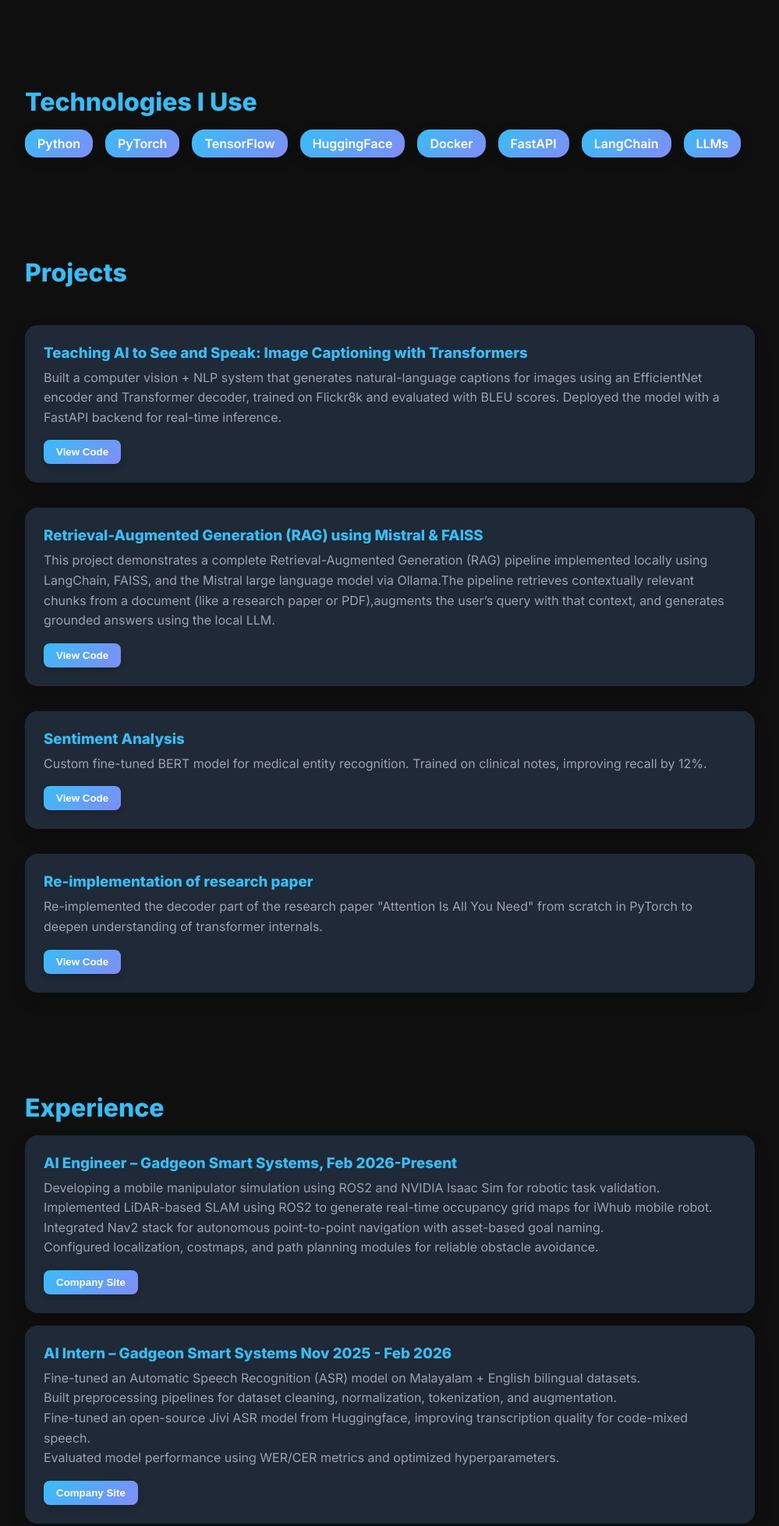
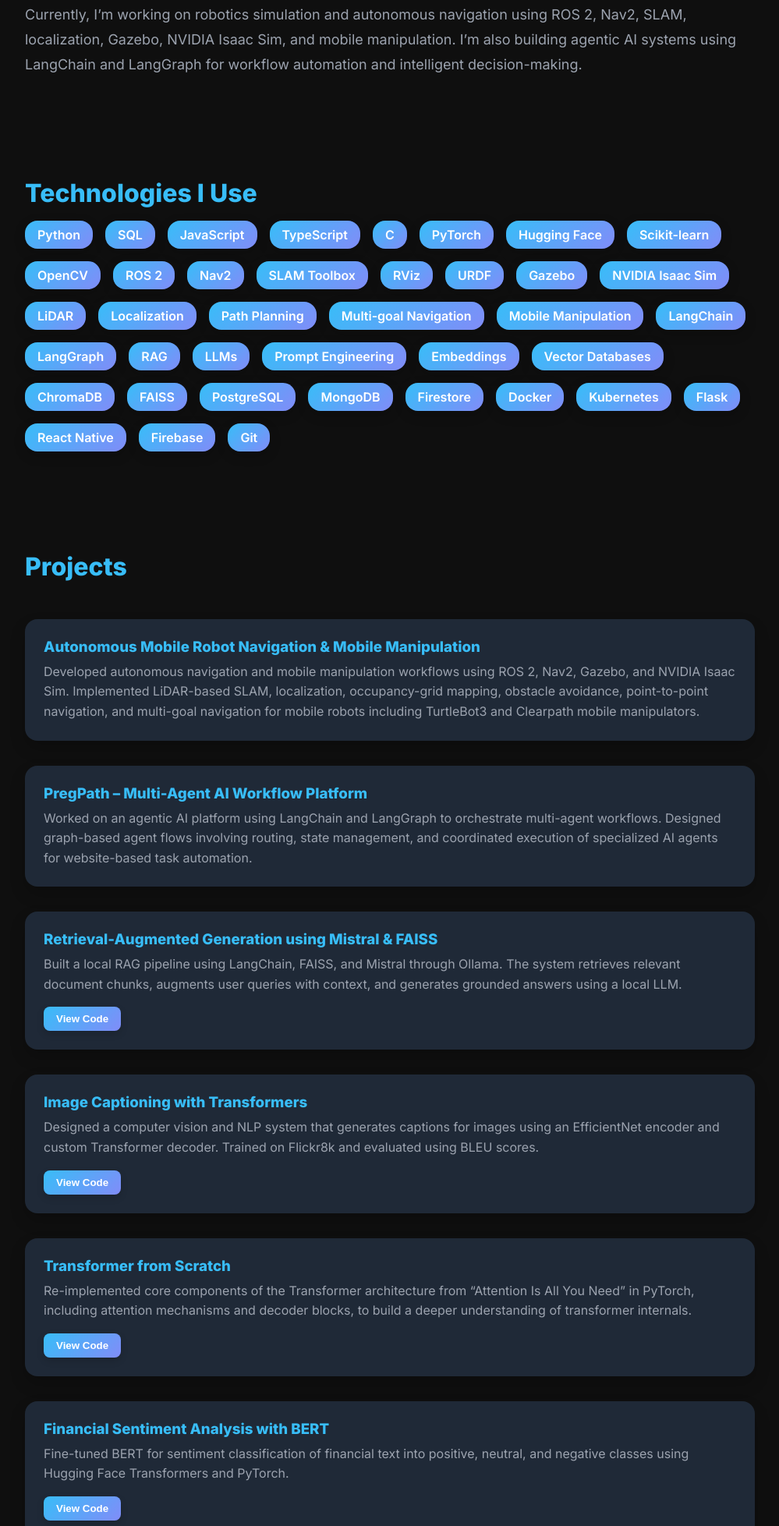
Before and after one commit to pranavpc200/pranavpc200.github.io, a plain HTML site: page index.html in a window 1280 px wide. Shown: the part 707-2664 px from the top of the page at 78% size, without its empty margins (140-1139 px from the left). Drawn offline with nearby package versions, Linux system fonts and the light colour scheme.

Commit message:
Update portfolio details and project descriptions

````diff
--- a/index.html
+++ b/index.html
@@ -1,9 +1,10 @@
+```html
 <!DOCTYPE html>
 <html lang="en">
 <head>
   <meta charset="UTF-8" />
   <meta name="viewport" content="width=device-width, initial-scale=1.0" />
-  <title>Portfolio</title>
+  <title>Pranav P Chandran | AI Engineer Portfolio</title>
   <link href="https://fonts.googleapis.com/css2?family=Inter:wght@400;600;800&display=swap" rel="stylesheet">
   <script src="https://cdn.jsdelivr.net/npm/typed.js@2.0.12"></script>
   <link rel="stylesheet" href="style.css">
@@ -21,14 +22,14 @@
   <section class="about">
     <h2>About Me</h2>
     <p>
-      I'm an AI/ML engineer with a passion for building impactful systems. Whether it's fine-tuning large models or deploying research-backed applications, I focus on combining practical execution with deep technical knowledge.
+      I'm an AI Engineer working across Machine Learning, Agentic AI, and Robotics. My experience includes multi-agent AI workflows, Retrieval-Augmented Generation, ASR fine-tuning, autonomous robot navigation, SLAM, localization, mobile manipulation, and robot simulation using ROS 2, NVIDIA Isaac Sim, Gazebo, LangChain, and LangGraph.
     </p>
   </section>
 
   <section class="now">
     <h2>Now</h2>
     <p>
-      Right now, I’m exploring Speech to Text and Text to speech using Transformers.
+      Currently, I’m working on robotics simulation and autonomous navigation using ROS 2, Nav2, SLAM, localization, Gazebo, NVIDIA Isaac Sim, and mobile manipulation. I’m also building agentic AI systems using LangChain and LangGraph for workflow automation and intelligent decision-making.
     </p>
   </section>
 
@@ -36,94 +37,169 @@
     <h2>Technologies I Use</h2>
     <ul>
       <li>Python</li>
+      <li>SQL</li>
+      <li>JavaScript</li>
+      <li>TypeScript</li>
+      <li>C</li>
       <li>PyTorch</li>
-      <li>TensorFlow</li>
-      <li>HuggingFace</li>
+      <li>Hugging Face</li>
+      <li>Scikit-learn</li>
+      <li>OpenCV</li>
+      <li>ROS 2</li>
+      <li>Nav2</li>
+      <li>SLAM Toolbox</li>
+      <li>RViz</li>
+      <li>URDF</li>
+      <li>Gazebo</li>
+      <li>NVIDIA Isaac Sim</li>
+      <li>LiDAR</li>
+      <li>Localization</li>
+      <li>Path Planning</li>
+      <li>Multi-goal Navigation</li>
+      <li>Mobile Manipulation</li>
+      <li>LangChain</li>
+      <li>LangGraph</li>
+      <li>RAG</li>
+      <li>LLMs</li>
+      <li>Prompt Engineering</li>
+      <li>Embeddings</li>
+      <li>Vector Databases</li>
+      <li>ChromaDB</li>
+      <li>FAISS</li>
+      <li>PostgreSQL</li>
+      <li>MongoDB</li>
+      <li>Firestore</li>
       <li>Docker</li>
-      <li>FastAPI</li>
-      <li>LangChain</li>
-      <li>LLMs</li>
+      <li>Kubernetes</li>
+      <li>Flask</li>
+      <li>React Native</li>
+      <li>Firebase</li>
+      <li>Git</li>
     </ul>
   </section>
 
   <section class="projects">
     <h2>Projects</h2>
+
     <div class="project">
-      <h3>Teaching AI to See and Speak: Image Captioning with Transformers</h3>
-      <p>Built a computer vision + NLP system that generates natural-language captions for images using an EfficientNet encoder and Transformer decoder, trained on Flickr8k and evaluated with BLEU scores. Deployed the model with a FastAPI backend for real-time inference.</p>
+      <h3>Autonomous Mobile Robot Navigation & Mobile Manipulation</h3>
+      <p>
+        Developed autonomous navigation and mobile manipulation workflows using ROS 2, Nav2, Gazebo, and NVIDIA Isaac Sim. Implemented LiDAR-based SLAM, localization, occupancy-grid mapping, obstacle avoidance, point-to-point navigation, and multi-goal navigation for mobile robots including TurtleBot3 and Clearpath mobile manipulators.
+      </p>
+    </div>
+
+    <div class="project">
+      <h3>PregPath – Multi-Agent AI Workflow Platform</h3>
+      <p>
+        Worked on an agentic AI platform using LangChain and LangGraph to orchestrate multi-agent workflows. Designed graph-based agent flows involving routing, state management, and coordinated execution of specialized AI agents for website-based task automation.
+      </p>
+    </div>
+
+    <div class="project">
+      <h3>Retrieval-Augmented Generation using Mistral & FAISS</h3>
+      <p>
+        Built a local RAG pipeline using LangChain, FAISS, and Mistral through Ollama. The system retrieves relevant document chunks, augments user queries with context, and generates grounded answers using a local LLM.
+      </p>
       <div class="project-buttons">
+        <a href="https://github.com/pranavpc200/rag_for_documents" target="_blank"><button>View Code</button></a>
+      </div>
+    </div>
 
+    <div class="project">
+      <h3>Image Captioning with Transformers</h3>
+      <p>
+        Designed a computer vision and NLP system that generates captions for images using an EfficientNet encoder and custom Transformer decoder. Trained on Flickr8k and evaluated using BLEU scores.
+      </p>
+      <div class="project-buttons">
         <a href="https://github.com/pranavpc200/image_caption" target="_blank"><button>View Code</button></a>
       </div>
     </div>
+
     <div class="project">
-      <h3>Retrieval-Augmented Generation (RAG) using Mistral & FAISS</h3>
-      <p>This project demonstrates a complete Retrieval-Augmented Generation (RAG) pipeline implemented locally using LangChain, FAISS, and the Mistral large language model via Ollama.The pipeline retrieves contextually relevant chunks from a document (like a research paper or PDF),augments the user’s query with that context, and generates grounded answers using the local LLM.</p>
+      <h3>Transformer from Scratch</h3>
+      <p>
+        Re-implemented core components of the Transformer architecture from “Attention Is All You Need” in PyTorch, including attention mechanisms and decoder blocks, to build a deeper understanding of transformer internals.
+      </p>
       <div class="project-buttons">
-
-  <a href="https://github.com/pranavpc200/rag_for_documents" target="_blank"><button>View Code</button></a>
+        <a href="https://github.com/pranavpc200/decoder_transformer" target="_blank"><button>View Code</button></a>
       </div>
     </div>
+
     <div class="project">
-      <h3>Sentiment Analysis</h3>
-      <p>Custom fine-tuned BERT model for medical entity recognition. Trained on clinical notes, improving recall by 12%.</p>
+      <h3>Financial Sentiment Analysis with BERT</h3>
+      <p>
+        Fine-tuned BERT for sentiment classification of financial text into positive, neutral, and negative classes using Hugging Face Transformers and PyTorch.
+      </p>
       <div class="project-buttons">
         <a href="https://github.com/pranavpc200/sentiment-analysis" target="_blank"><button>View Code</button></a>
-      </div>
-    </div>
-    <div class="project">
-      <h3>Re-implementation of research paper</h3>
-      <p>Re-implemented the decoder part of the research paper "Attention Is All You Need" from scratch in PyTorch to deepen understanding of transformer internals.</p>
-      <div class="project-buttons">
-  <a href="https://github.com/pranavpc200/decoder_transformer" target="_blank"><button>View Code</button></a>
       </div>
     </div>
   </section>
 
   <section class="internships">
     <h2>Experience</h2>
+
     <div class="project">
-        <h3>AI Engineer – Gadgeon Smart Systems, Feb 2026-Present</h3>
-        <p>Developing a mobile manipulator simulation using ROS2 and NVIDIA Isaac Sim for robotic task validation.</p>
-        <p>Implemented LiDAR-based SLAM using ROS2 to generate real-time occupancy grid maps for iWhub mobile robot.</p>
-        <p>Integrated Nav2 stack for autonomous point-to-point navigation with asset-based goal naming.</p>
-        <p>Configured localization, costmaps, and path planning modules for reliable obstacle avoidance.</p>
+      <h3>AI Engineer – Gadgeon Smart Systems, Nov 2025 – Present</h3>
+      <p>Joined as an AI Intern for 3 months and continued as an AI Engineer, contributing to ASR fine-tuning, agentic AI workflows, and robotics simulation.</p>
+      <p>Worked on PregPath, an agentic AI platform using LangChain and LangGraph to orchestrate multi-agent workflows.</p>
+      <p>Designed graph-based agent flows involving routing, state management, and coordinated execution of specialized AI agents.</p>
+      <p>Built GenAI-powered workflows using LLMs, prompt engineering, embeddings, and retrieval techniques to support business use cases.</p>
+      <p>Fine-tuned an Automatic Speech Recognition model on Malayalam-English bilingual and code-mixed speech datasets.</p>
+      <p>Built preprocessing pipelines for audio cleaning, text normalization, tokenization, and data augmentation.</p>
+      <p>Evaluated ASR model performance using WER/CER metrics and optimized hyperparameters.</p>
+      <p>Developed mobile manipulator simulations using ROS 2 and NVIDIA Isaac Sim for robotic task validation.</p>
+      <p>Implemented LiDAR-based SLAM using ROS 2 and SLAM Toolbox to generate real-time occupancy grid maps.</p>
+      <p>Integrated Nav2 for autonomous navigation, obstacle avoidance, point-to-point navigation, and multi-goal navigation.</p>
+      <p>Tuned localization, costmaps, planners, controllers, and recovery behavior parameters for reliable navigation.</p>
+      <p>Simulated robots including TurtleBot3 and Clearpath mobile manipulators in Gazebo and Isaac Sim.</p>
       <div class="project-buttons">
         <a href="https://www.gadgeon.com/" target="_blank"><button>Company Site</button></a>
       </div>
     </div>
 
-      <h2></h2>
     <div class="project">
-        <h3>AI Intern – Gadgeon Smart Systems Nov 2025 - Feb 2026</h3>
-        <p>Fine-tuned an Automatic Speech Recognition (ASR) model on Malayalam + English bilingual datasets.</p>
-        <p>Built preprocessing pipelines for dataset cleaning, normalization, tokenization, and augmentation.</p>
-        <p>Fine-tuned an open-source Jivi ASR model from Huggingface, improving transcription quality for code-mixed speech.</p>
-        <p>Evaluated model performance using WER/CER metrics and optimized hyperparameters.</p>
+      <h3>AI Engineer, Self-Employed – Rayna Tours, Jul 2025 – Oct 2025</h3>
+      <p>Developed a multi-agent AI analytics platform using LLMs, LangChain, and LangGraph to automate business workflows and decision support.</p>
+      <p>Built agent-based systems for data analysis, trend identification, and actionable business recommendations across travel packages and service offerings.</p>
+      <p>Implemented AI-driven insights for pricing optimization, inventory planning, demand analysis, and operational efficiency improvements.</p>
       <div class="project-buttons">
-
-          <a href="https://www.gadgeon.com/" target="_blank"><button>Company Site</button></a>
+        <a href="https://www.raynatours.com/" target="_blank"><button>Client Website</button></a>
       </div>
     </div>
 
-      <h2></h2>
     <div class="project">
-        <h3>Data Scientist – Chisquare Labs, Feb - April 2025</h3>
-        <p>Developed a Retrieval-Augmented Generation (RAG) pipeline on medical data using BioBERT + ChromaDB, and deployed it with FastAPI for real-time QA.</p>
+      <h3>Data Science Intern – Chisquare Labs, Feb 2025 – Apr 2025</h3>
+      <p>Built a Retrieval-Augmented Generation pipeline to query unstructured medical data using LLMs and semantic search.</p>
+      <p>Applied recursive and semantic chunking with BioBERT to improve retrieval accuracy and context selection.</p>
+      <p>Generated dense embeddings and performed top-k retrieval using ChromaDB and cosine similarity.</p>
+      <p>Integrated the pipeline into a Flask API with a simple front-end for real-time medical QA.</p>
       <div class="project-buttons">
         <a href="https://drive.google.com/drive/folders/1GwSaMOnbZukz2B-k0_1tNHMTiHFDqWa_" target="_blank"><button>Certificate</button></a>
         <a href="https://chisquarelabs.com/" target="_blank"><button>Company Site</button></a>
       </div>
     </div>
 
+    <div class="project">
+      <h3>Generative AI Engineer Intern – Euron EngageSphere Technology Pvt. Ltd, Aug 2024 – Jan 2025</h3>
+      <p>Led 3 client-facing Generative AI proof-of-concept projects involving LLMs, prompt engineering, agentic workflows, and business automation.</p>
+      <p>Built multi-agent AI workflows with specialized agents for task routing, reasoning, data processing, and automated decision support.</p>
+      <p>Developed AI-powered analytics modules combining LLMs, data visualization, classical ML, and deep learning techniques to generate business insights.</p>
+    </div>
 
-      <!-- Add more internships here if needed -->
+    <div class="project">
+      <h3>Machine Learning Intern – Bytestrone Pvt Ltd, May 2024</h3>
+      <p>Led a team to design and deploy an NLP chatbot using BERT for enterprise company-data question answering.</p>
+      <p>Built text preprocessing pipelines for cleaning, tokenization, and model-ready dataset preparation.</p>
+      <p>Worked with Python, Hugging Face Transformers, NLP, REST API integration, and Agile development practices.</p>
+    </div>
   </section>
 
   <footer>
-    © 2025 Your Name. Built with love & Inter font.
+    © 2026 Pranav P Chandran. Built with love & Inter font.
   </footer>
 
   <script src="script.js" defer></script>
 </body>
 </html>
+```
````
Lines whose indentation alone changed are shown as unchanged.
